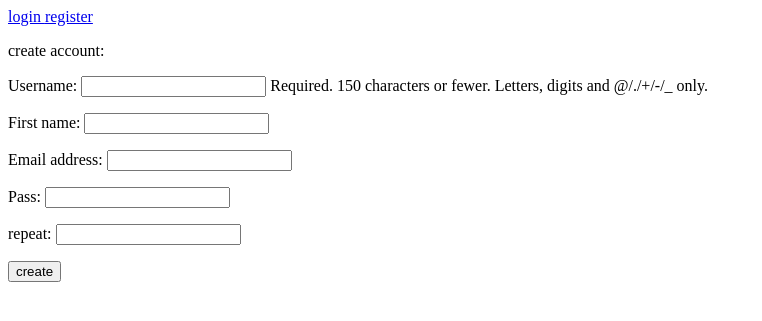
After one commit to alex-shef/it-winter-django, a Django app: page /register/ in a window 1280 px wide. The commit adds this page. Shown: the top 321 px of the page, without its empty margins (0-762 px from the left). Run offline with Django 3.2, Linux system fonts and the light colour scheme.

```diff
--- a/lesson/forms.py
+++ b/lesson/forms.py
@@ -1,5 +1,6 @@
 from django import forms
 from . import models
+from django.contrib.auth.models import User
 
 class EmailMaterialForm(forms.Form):
     name = forms.CharField(max_length=25)
@@ -24,3 +25,20 @@ class CommentForm(forms.ModelForm):
     class Meta:
         model = models.Comment
         fields = ('name', 'email', 'body')
+
+class UserRegistrationForm(forms.ModelForm):
+
+    password = forms.CharField(label='Pass',
+                               widget=forms.PasswordInput)
+    password2 = forms.CharField(label='repeat',
+                                widget=forms.PasswordInput)
+
+    class Meta:
+        model = User
+        fields = ('username', 'first_name', 'email')
+
+    def clean_password2(self):
+        cd = self.cleaned_data
+        if cd['password'] != cd['password2']:
+            raise forms.ValidationError('bad pass')
+        return cd['password2']
--- a/lesson/templates/base.html
+++ b/lesson/templates/base.html
@@ -13,7 +13,8 @@
 
 
     {% else %}
-        <a href="{% url "lesson:login" %}"> logout </a>
+        <a href="{% url "lesson:login" %}"> login </a>
+        <a href="{% url "lesson:register" %}"> register </a>
     {% endif %}
 </header>
     {% block content %}
--- /dev/null
+++ b/lesson/templates/register.html
@@ -0,0 +1,10 @@
+{% extends "base.html" %}
+{% block title %}create {% endblock %}
+{% block content %}
+<p> create account: </p>
+
+<form action="." method="post">
+    {{ form.as_p }}
+    {% csrf_token %}
+<p><input type="submit" value="create"></p>
+{% endblock %}
--- /dev/null
+++ b/lesson/templates/register_done.html
@@ -0,0 +1,6 @@
+{% extends "base.html" %}
+{% block title %}created {% endblock %}
+{% block content %}
+<p>Hello: {{ new_user.first_name }} </p>
+Now you can <a href="{% url "lesson:login" %}"> login </a>
+{% endblock %}
--- a/lesson/urls.py
+++ b/lesson/urls.py
@@ -36,6 +36,7 @@ urlpatterns = [
          ),
     path('reset/done/', au_views.PasswordResetCompleteView.as_view(), name='password_reset_complete'),
     path('profile/', views.view_profile, name='profile'),
+    path('register/', views.register, name='register'),
 ]
 
 if settings.DEBUG:
--- a/lesson/views.py
+++ b/lesson/views.py
@@ -127,3 +127,22 @@ def user_login(request):
 @login_required
 def view_profile(request):
     return render(request, 'profile.html', {'user': request.user})
+
+
+def register(request):
+    if request.method == 'POST':
+        user_form = forms.UserRegistrationForm(request.POST)
+        if user_form.is_valid():
+            new_user = user_form.save(commit=False)
+            new_user.set_password(
+                user_form.cleaned_data['password'],
+            )
+            new_user.save()
+            models.Profile.objects.create(user=new_user,
+                                          photo='unknown.jpeg')
+            return render(request, 'register_done.html',{'new_user': new_user})
+    else:
+        user_form = forms.UserRegistrationForm()
+    return render(request,
+                  'register.html',
+                  {'form': user_form})
```
Also changed, not shown: db.sqlite3.
